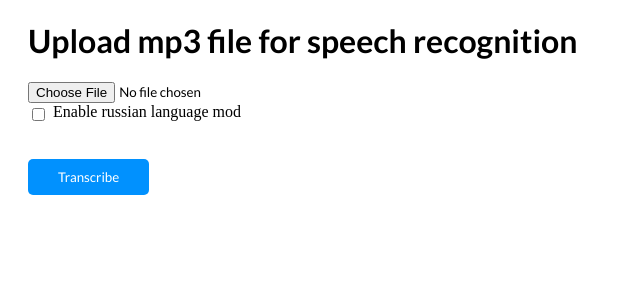
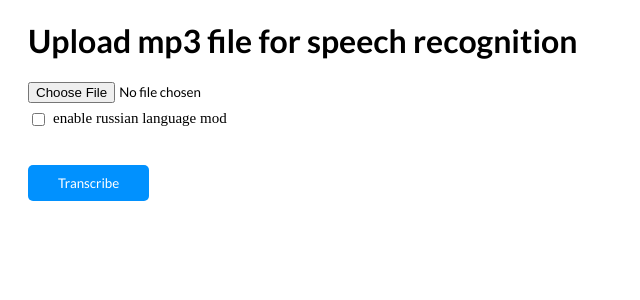
Before and after one commit to ILevchugov/audio-recognition-service, a Flask app: page / in a window 1280 px wide. Shown: the top 300 px of the page, without its empty margins (0-640 px from the left). Run offline with Flask 3, Linux system fonts and the light colour scheme.

Commit message:
some html and css improvemnt

```diff
--- a/static/styles/index.css
+++ b/static/styles/index.css
@@ -27,3 +27,14 @@ h1, p, input {
     font-size: 18px;
     width: 500px;
 }
+
+#checkBox {
+    float: left;
+    margin-top: 10px;
+}
+
+#checkBoxText {
+    margin-left: 25px;
+    font-size: 15px;
+    margin-top: 7px;
+}
--- a/templates/index.html
+++ b/templates/index.html
@@ -12,9 +12,9 @@
     <form action="/" method="post" enctype="multipart/form-data">
         <input type="file" name="file"/>
         <br>
-        <input id="cb" type="checkbox" name="rus-lang" style="float: left; margin-top: 5px;>">
-        <div style="margin-left: 25px;">
-            Enable russian language mod
+        <input id="checkBox" type="checkbox" name="rus-lang">
+        <div id = "checkBoxText">
+            enable russian language mod
         </div>
         <br>
         <input type="submit" id="submitButton" value="Transcribe"/>
```
